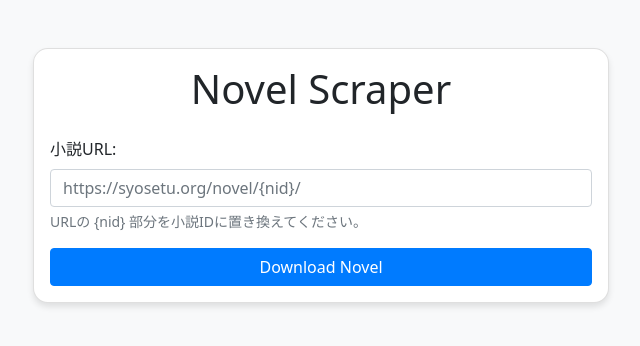
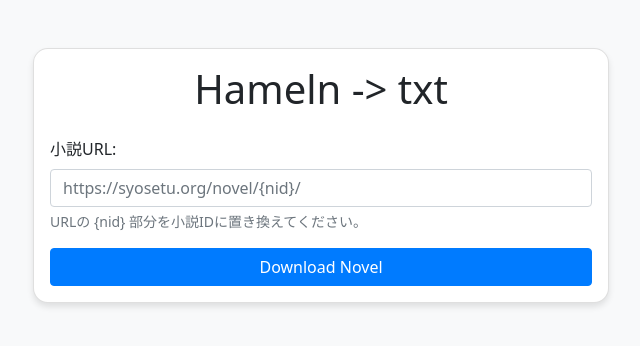
Before and after one commit to SahutoL/hameln-novel-to-txt, a Flask app: page / in a window 1280 px wide. Shown: the top 346 px of the page, without its empty margins (319-959 px from the left). Run offline with Flask 3, Linux system fonts and the light colour scheme.

Commit message:
index.html を更新

```diff
--- a/templates/index.html
+++ b/templates/index.html
@@ -3,7 +3,7 @@
 <head>
     <meta charset="UTF-8">
     <meta name="viewport" content="width=device-width, initial-scale=1.0">
-    <title>Novel Scraper</title>
+    <title>Hameln -> txt</title>
     <link href="https://cdn.jsdelivr.net/npm/bootstrap@5.1.3/dist/css/bootstrap.min.css" rel="stylesheet">
     <style>
         body {
@@ -33,7 +33,7 @@
     <div class="container mt-5">
         <div class="card">
             <div class="card-body">
-                <h1 class="card-title text-center mb-4">Novel Scraper</h1>
+                <h1 class="card-title text-center mb-4">Hameln -> txt</h1>
                 <form method="POST">
                     <div class="mb-3">
                         <label for="nid" class="form-label">小説URL:</label>
```
